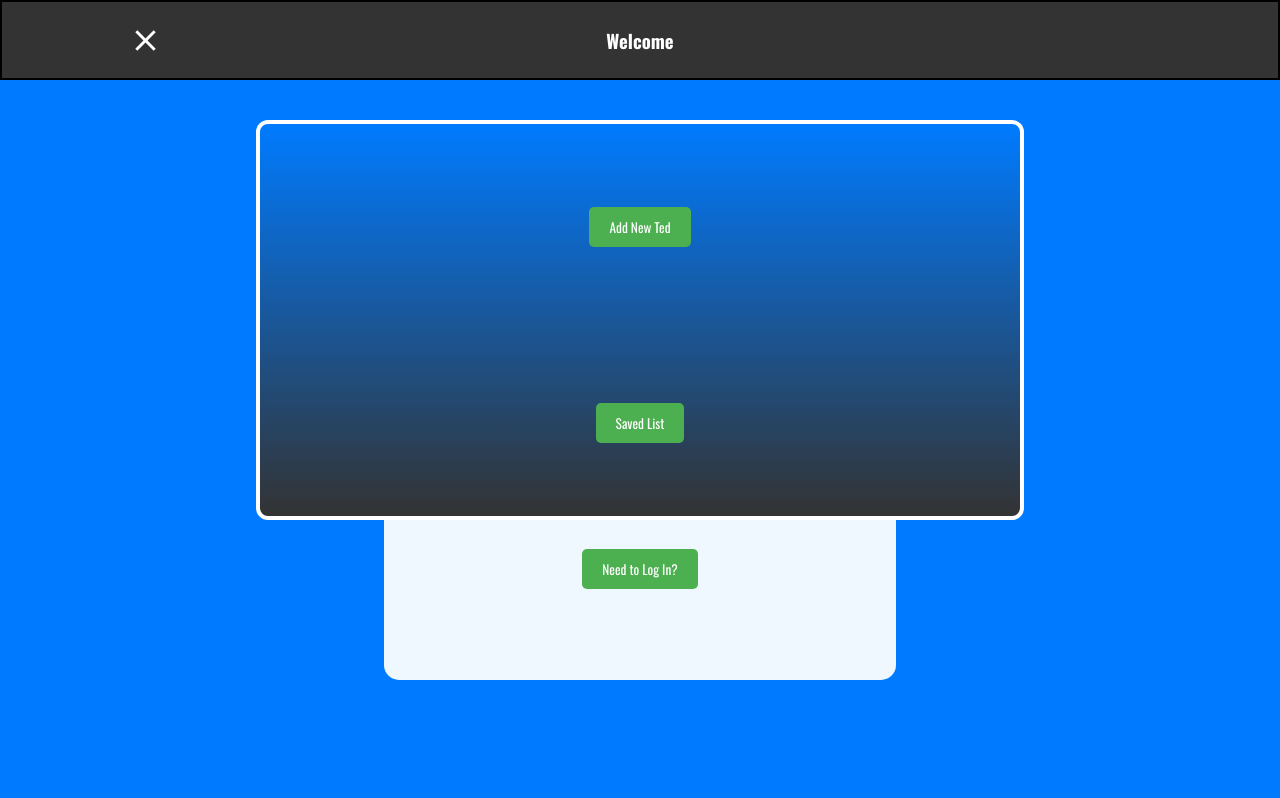
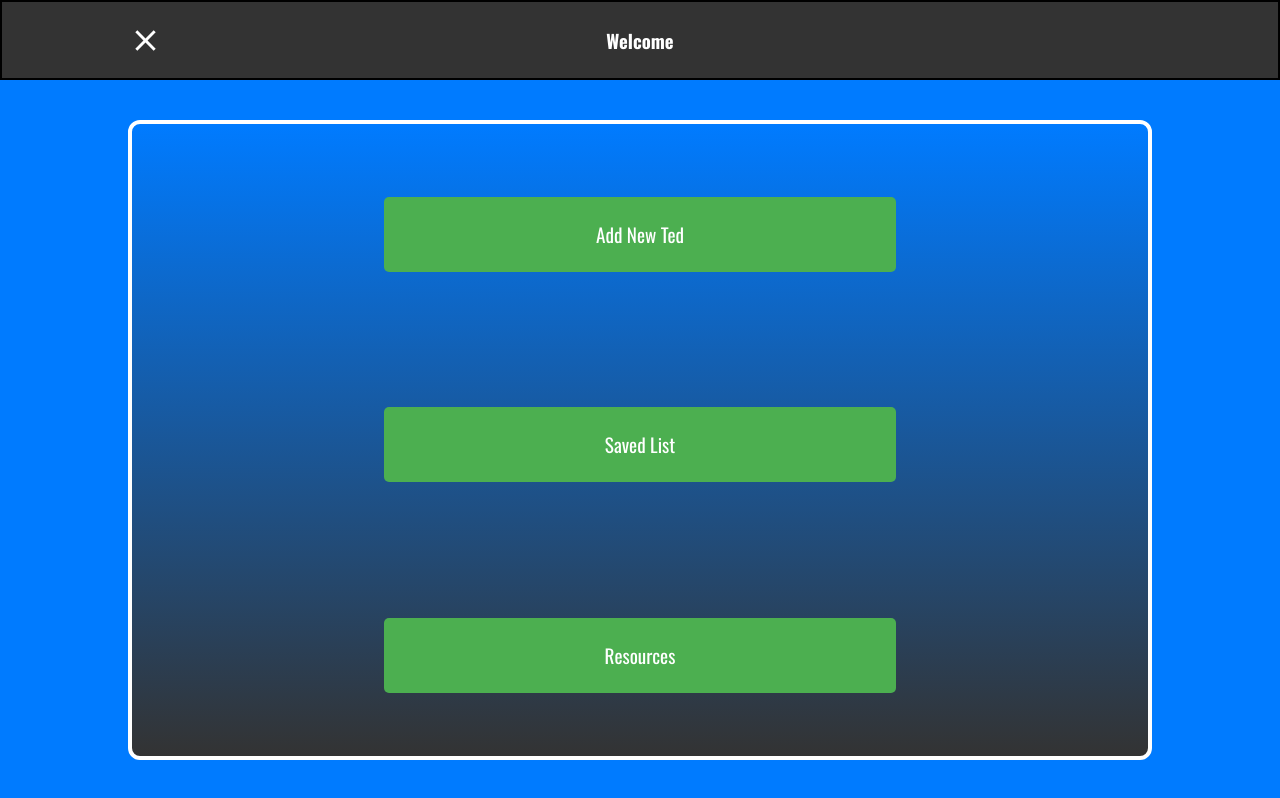
Before and after one commit to zakward/ted-tracker-v2, a React (Vite) app in the folder client/: page / in a window 1280 px wide. Both pictures are taken after a click on the icon 145 px from the left and 40 px from the top of the page. Shown: the top 798 px of the page. Built offline with nearby package versions, Linux system fonts and the light colour scheme; no server answers.

Commit message:
resources

```diff
--- a/client/src/App.jsx
+++ b/client/src/App.jsx
@@ -6,6 +6,7 @@ import AuthForm from './components/AuthForm';
 import TedList from './components/TedList';
 import { UserContext } from './context/UserContext';
 import TedDetail from './components/TedDetail';
+import Resources from './components/Resources';
 
 
 function App() {
@@ -23,6 +24,7 @@ function App() {
         <Route path ="/form" element = {!token ? <Navigate to ="/" /> : <Form /> }/>
         <Route path = "/tedList" element = {!token ? <Navigate to ="/" /> : <TedList />} />
         <Route path = "/tedList/:tedId" element = {!token ? <Navigate to ="/" /> : <TedDetail allTeds = {allTeds}/>} />
+        <Route path = "/resources" element = {!token ? <Navigate to ="/" /> : <Resources />} />
         </Routes>
       </div>
     </>
--- a/client/src/components/Navbar.jsx
+++ b/client/src/components/Navbar.jsx
@@ -4,6 +4,9 @@ import { UserContext } from '../context/UserContext';
 import ArrowBackIosNewIcon from '@mui/icons-material/ArrowBackIosNew';
 import MenuIcon from '@mui/icons-material/Menu';
 import CloseIcon from '@mui/icons-material/Close';
+import Resources from './Resources';
+
+
 function Navbar() {
     const {logout, token, user} = useContext(UserContext)
     const navigate = useNavigate()
@@ -29,9 +32,10 @@ function Navbar() {
         {isOpen &&
         <>
         <div className = {`${"menu"} ${isOpen && "active"}`}>
-        <Link to ="/form" className = "nav-item" onClick={toggleMenu}><button>Add New Ted</button>   </Link>
-        <Link to ="/tedList" className = "nav-item" onClick={toggleMenu}><button>Saved List</button></Link>
-       {token && <button id = "logout-btn"onClick = {closeLogout} className='nav-item' >Log Out</button>}
+        <Link to ="/form" className = "nav-item" onClick={toggleMenu}><button className = "nav-btn">Add New Ted</button>   </Link>
+        <Link to ="/tedList" className = "nav-item" onClick={toggleMenu}><button className = "nav-btn">Saved List</button></Link>
+        <Link to = "/resources" className = "nav-item" onClick={toggleMenu}><button className = "nav-btn">Resources</button></Link>
+       {token && <button  id = "logout-btn"onClick = {closeLogout} className="nav-item nav-btn" >Log Out</button>}
         </div>
         </>
         }
--- /dev/null
+++ b/client/src/components/Resources.jsx
@@ -0,0 +1,33 @@
+import React from 'react';
+
+function Resources() {
+    return (
+        <>
+            <div className="under-construction">
+
+                <h1>We're Rolling Something Special!</h1>
+                <p className="subtitle">🚧 Under Construction 🚧</p>
+                <div className="content">
+                    <p>
+                        Hey there buds! 🌿<br /><br />
+
+                        Thanks for stopping by our construction site. We're currently rolling up something special to enhance your medical marijuana tracking experience. Our team of pot-ent developers is hard at work, but it seems like we've hit a little snag... or maybe just a snagged joint! 😅<br /><br />
+
+
+                    </p>
+
+                    <p>
+                        We promise, we'll be back with some dope updates soon! Until then, stay lifted and keep blazing responsibly. 🌬️💨<br /><br />
+
+                        Peace, love, and plenty of Ted<br />🌿
+                    </p>
+                </div>
+                <footer>
+                    <p>Stay tuned for more! 🚀</p>
+                </footer>
+            </div>
+        </>
+    );
+}
+
+export default Resources;
--- a/client/src/components/Review.jsx
+++ b/client/src/components/Review.jsx
@@ -3,10 +3,14 @@ import {UserContext} from "../context/UserContext";
 import Rating from '@mui/material/Rating';
 import Stack from '@mui/material/Stack';
 import DeleteForeverIcon from '@mui/icons-material/DeleteForever';
+import moment from "moment"
 
-function Review({_id, text, author, rating, setAllReviews}) {
+function Review({_id, text, author, rating, date, setAllReviews}) {
 
     const {userAxios, user} = useContext(UserContext)
+
+    const postedDate = moment(date)
+    const timeAgo = postedDate.fromNow()
 
     function handleDeleteReview(){
         userAxios.delete(`/api/main/reviews/${_id}`)
@@ -23,8 +27,9 @@ function Review({_id, text, author, rating, setAllReviews}) {
             <div key={_id} className="comment">
 
             <p><strong>{author.username}</strong>:</p>
+            <p style = {{fontSize: "small"}}>{timeAgo}</p>
             <Stack spacing={1}>
-          <Rating name="half-rating" value={rating} precision={0.5} readOnly/>
+          <Rating name="half-rating" value={rating} precision={0.5} readOnly size = "small"/>
           {/* <Rating name="half-rating-read" defaultValue={2.5} precision={0.5} readOnly /> */}
         </Stack>
            <p>{text}</p>
--- a/client/src/index.css
+++ b/client/src/index.css
@@ -28,8 +28,8 @@ body {
   flex-direction: column;
   align-items: center;
   justify-content: space-around;
-  min-height: 50vh;
-  min-width: 60vw;
+  min-height: 80vh;
+  min-width: 80vw;
   position: absolute;
   top:-100vh;
   left: 50%;
@@ -40,12 +40,20 @@ body {
   transform: translateX(-50%);
   transition: top 0.5s ease;
 }
+
+
 .menu.active {
   top: 15vh; /* Move the menu to its final position */
 }
 
 .nav-item{
  cursor: pointer;
+}
+
+.nav-btn{
+  height: 75px;
+  width: 40vw;
+  font-size: larger;
 }
 
 .menu-icon{
@@ -208,8 +216,8 @@ nav {
   align-items: flex-start;
   /* Align text content */
   padding: 10px;
-  border-bottom: 1px solid #eee;
-  font-size: 16px;
+  border-bottom: 1px solid #333;
+  font-size: 14px;
   /* Light border between comments */
 }
 
@@ -297,6 +305,34 @@ nav {
   cursor: pointer;
 }
 
+.under-construction {
+  text-align: center;
+  margin-top: 50px;
+}
+
+.content > ul {
+  list-style-type: none;
+}
+
+.subtitle {
+  font-size: 24px;
+}
+
+.content {
+  margin-top: 20px;
+  font-size: 16px;
+}
+
+footer {
+  margin-top: 50px;
+  font-size: 14px;
+}
+
+footer p {
+  margin: 5px 0;
+}
+
+
 
 
 @media (min-width: 768px) {
```
